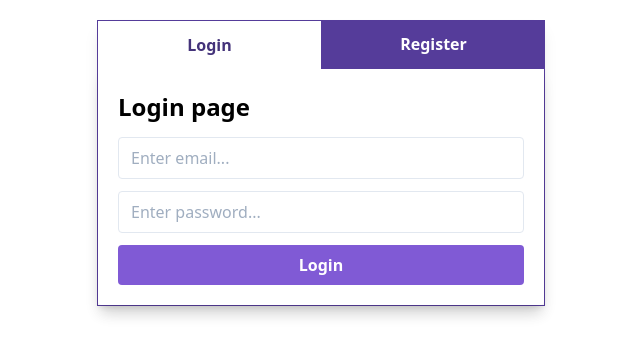
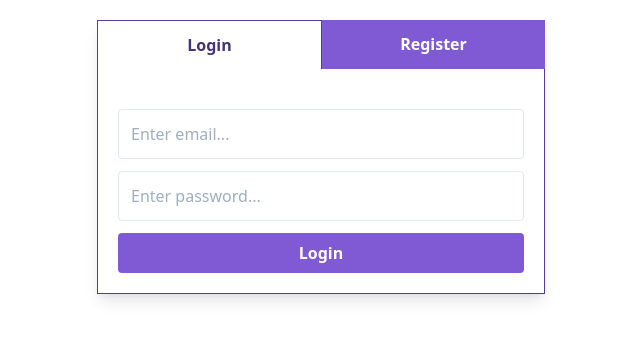
Before and after one commit to vmetal123/chat-app-react, a React (Create React App) app: page / in a window 1280 px wide. Shown: the top 356 px of the page, without its empty margins (319-959 px from the left). Built offline with nearby package versions, Linux system fonts and the light colour scheme.

Commit message:
added useLocalStorage custom  hookcustom hook

```diff
--- a/src/components/Auth.js
+++ b/src/components/Auth.js
@@ -7,9 +7,11 @@ function Auth() {
     <>
       <Tabs>
         <div label='Login'>
-          <Login />
+          <Login buttonText="Login"/>
         </div>
-        <div label='Register'></div>
+        <div label='Register'>
+          <Login buttonText="Register"/>
+        </div>
       </Tabs>
     </>
   );
@@ -64,7 +66,7 @@ function Tab({ onClick, activeTab, label }) {
       className={`flex-1 text-center py-3 font-bold cursor-pointer ${
         activeTab === label
           ? "text-purple-900 border-r border-t border-l border-purple-800"
-          : "bg-purple-800 text-white"
+          : "bg-purple-600 text-white"
       }`}
       onClick={(e) => onClick(label)}
     >
--- a/src/components/Login.js
+++ b/src/components/Login.js
@@ -1,27 +1,39 @@
-import React, { useState } from "react";
+import React, { useState, useEffect } from "react";
 import Button from "./shared/Button";
+import PropTypes from "prop-types";
 
-function Login() {
+function Login({ buttonText }) {
+  Login.propsType = {
+    buttonText: PropTypes.string.isRequired,
+  };
+
   const [email, setEmail] = useState("");
   const [password, setPassword] = useState("");
+  const [isLoading, setIsLoading] = useState(false);
+
+  useEffect(() => {
+  }, []);
+
+  function handleRegister() {
+    setIsLoading(true);
+  }
 
   return (
-    <div className="w-full max-w-md m-auto">
-      <div className="shadow-lg p-5 rounded">
-        <h1 className="font-bold text-2xl mb-3">Login page</h1>
+    <div className='w-full max-w-md m-auto pt-5'>
+      <div className='p-5'>
         <input
-          placeholder="Enter email..."
-          className="w-full border px-3 py-2 rounded mb-3"
+          placeholder='Enter email...'
+          className='w-full border px-3 py-3 rounded mb-3'
           value={email}
           onChange={(e) => setEmail(e.target.value)}
         />
         <input
-          placeholder="Enter password..."
-          className="w-full border px-3 py-2 rounded mb-3"
+          placeholder='Enter password...'
+          className='w-full border px-3 py-3 rounded mb-3'
           value={password}
           onChange={(e) => setPassword(e.target.value)}
         />
-        <Button children={"Login"} />
+        <Button children={buttonText} isLoading={isLoading} onClick={handleRegister}/>
       </div>
     </div>
   );
--- a/src/components/shared/Button.js
+++ b/src/components/shared/Button.js
@@ -1,10 +1,16 @@
 import { render } from "@testing-library/react";
-import React from 'react';
+import React from "react";
 
-function Button({ children }) {
+function Button({ children, isLoading = false, onClick }) {
   return (
-    <button className="w-full bg-purple-600 rounded py-2 text-white font-bold">
-      {children}
+    <button
+      className={`w-full bg-purple-600 rounded py-2 text-white font-bold ${
+        isLoading ? "opacity-50" : ""
+      }`}
+      disabled={isLoading}
+      onClick={e => onClick()}
+    >
+      {isLoading ? "Loading..." : children}
     </button>
   );
 }
--- /dev/null
+++ b/src/config/Config.js
@@ -0,0 +1,3 @@
+export default Config = {
+    apiEndpoint: 'https://localhost:44387/'
+}
```
Also changed, not shown: src/components/Register.js (deleted, +0 -10 lines), src/hooks/useLocalStorage.js (added, +28 -0 lines).
